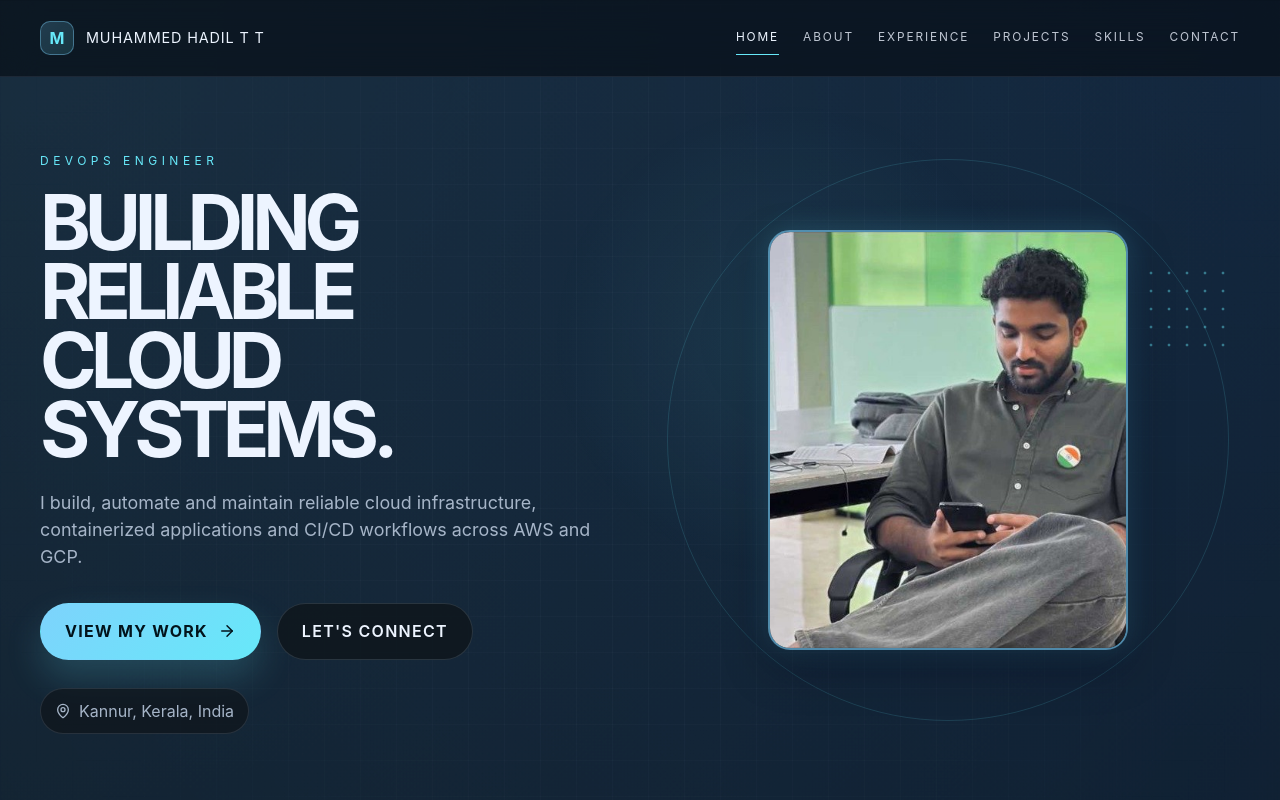
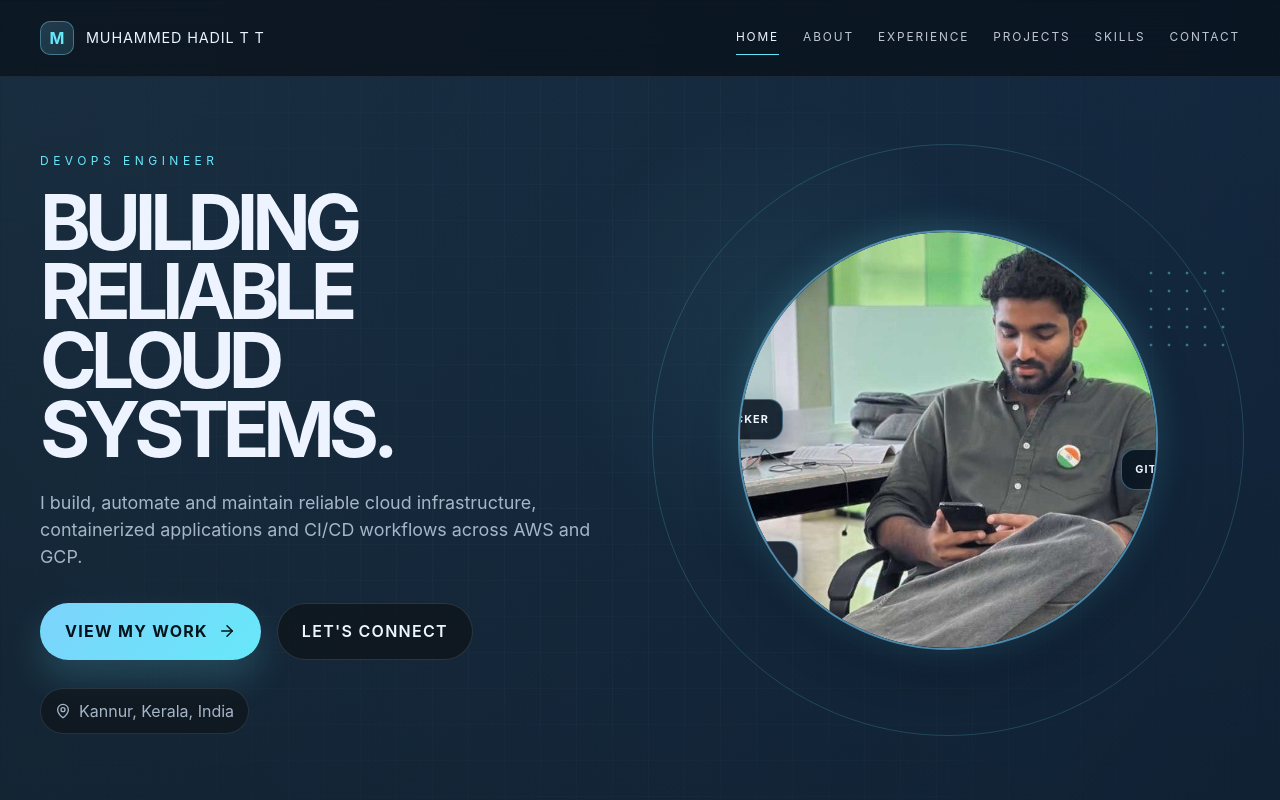
Before and after one commit to hadilhad1/portfolio, a React (Vite) app: page / in a window 1280 px wide. Shown: the top 800 px of the page. Built offline with nearby package versions, Linux system fonts and the light colour scheme.

Commit message:
Create circular hero photo visual

```diff
--- a/src/App.css
+++ b/src/App.css
@@ -278,9 +278,9 @@
   position: absolute;
   top: 50%;
   left: 50%;
-  width: 560px;
-  height: 560px;
-  border: 1px solid rgba(103, 232, 249, 0.14);
+  width: 590px;
+  height: 590px;
+  border: 1px solid rgba(103, 232, 249, 0.18);
   border-radius: 50%;
   transform: translate(-50%, -50%);
   pointer-events: none;
@@ -302,12 +302,12 @@
 .profile-frame {
   position: relative;
   z-index: 1;
-  width: min(360px, 100%);
+  width: min(420px, 100%);
   height: 420px;
   border: 2px solid rgba(125, 211, 252, 0.58);
-  border-radius: 22px;
+  border-radius: 50%;
   overflow: hidden;
-  box-shadow: 0 18px 44px rgba(2, 6, 23, 0.34), 0 0 28px rgba(103, 232, 249, 0.2);
+  box-shadow: 0 18px 44px rgba(2, 6, 23, 0.34), 0 0 34px rgba(103, 232, 249, 0.25);
   transition: transform 0.25s ease;
 }
 
@@ -321,7 +321,39 @@
   width: 100%;
   object-fit: cover;
   object-position: center;
+  border-radius: 50%;
 }
+
+.profile-badges {
+  position: absolute;
+  inset: 0;
+  z-index: 2;
+  pointer-events: none;
+}
+
+.profile-badge {
+  position: absolute;
+  display: inline-flex;
+  align-items: center;
+  justify-content: center;
+  min-width: 70px;
+  padding: 0.72rem 0.82rem;
+  border: 1px solid rgba(125, 211, 252, 0.38);
+  border-radius: 14px;
+  background: rgba(5, 18, 31, 0.88);
+  box-shadow: 0 10px 28px rgba(2, 6, 23, 0.38), 0 0 18px rgba(103, 232, 249, 0.12);
+  color: var(--text);
+  font-size: 0.68rem;
+  font-weight: 700;
+  letter-spacing: 0.1em;
+  text-transform: uppercase;
+}
+
+.badge-aws { top: 1%; left: 1%; }
+.badge-gcp { top: 1%; right: -3%; }
+.badge-docker { top: 40%; left: -9%; }
+.badge-kubernetes { bottom: 16%; left: -3%; }
+.badge-github { top: 52%; right: -10%; }
 
 .about-section {
   border-bottom: 1px solid rgba(148, 163, 184, 0.12);
@@ -351,7 +383,7 @@
 
   .profile-frame {
     width: min(340px, 100%);
-    height: 430px;
+    height: 340px;
   }
 }
 
@@ -715,6 +747,11 @@
 }
 
 @media (max-width: 780px) {
+  .hero-visual::before,
+  .hero-visual::after {
+    display: none;
+  }
+
   .site-header {
     backdrop-filter: blur(16px);
   }
@@ -762,11 +799,15 @@
 
   .profile-frame {
     width: min(300px, 100%);
-    height: 390px;
+    height: 300px;
   }
 
   .profile-image {
     height: 100%;
+  }
+
+  .profile-badges {
+    display: none;
   }
 
   .cta-row {
--- a/src/App.tsx
+++ b/src/App.tsx
@@ -341,6 +341,13 @@ function App() {
                   src="/assets/images/profile-photo.jpg?v=2"
                   alt="Muhammed Hadil T T"
                 />
+                <div className="profile-badges" aria-label="DevOps technologies">
+                  <span className="profile-badge badge-aws">AWS</span>
+                  <span className="profile-badge badge-gcp">GCP</span>
+                  <span className="profile-badge badge-docker">Docker</span>
+                  <span className="profile-badge badge-kubernetes">K8s</span>
+                  <span className="profile-badge badge-github">GitHub</span>
+                </div>
               </div>
             </motion.div>
           </div>
```
